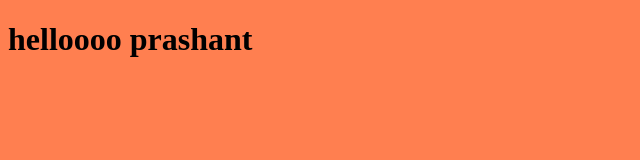
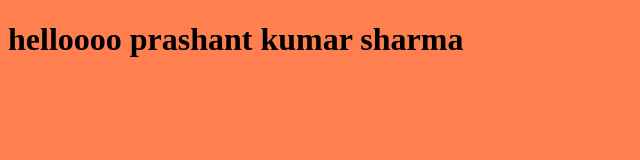
Before and after one commit to prashant-sharma93/Learngit, a plain HTML site: page index.html in a window 1280 px wide. Shown: the whole page, without its empty margins (0-640 px from the left). Drawn offline with Linux system fonts and the light colour scheme.

Commit message:
again some change

```diff
--- a/index.html
+++ b/index.html
@@ -8,6 +8,6 @@
     <title>Document</title>
 </head>
 <body>
-    <h1>helloooo prashant</h1>
+    <h1>helloooo prashant kumar sharma</h1>
 </body>
 </html>
```
